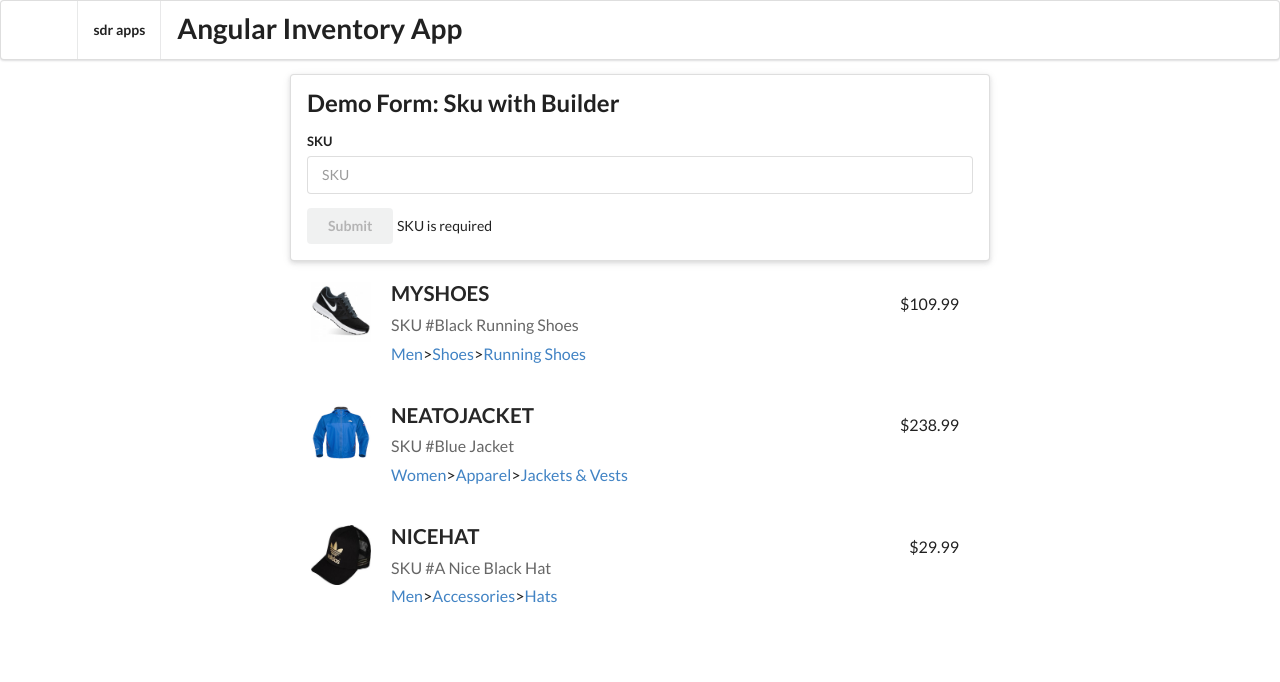
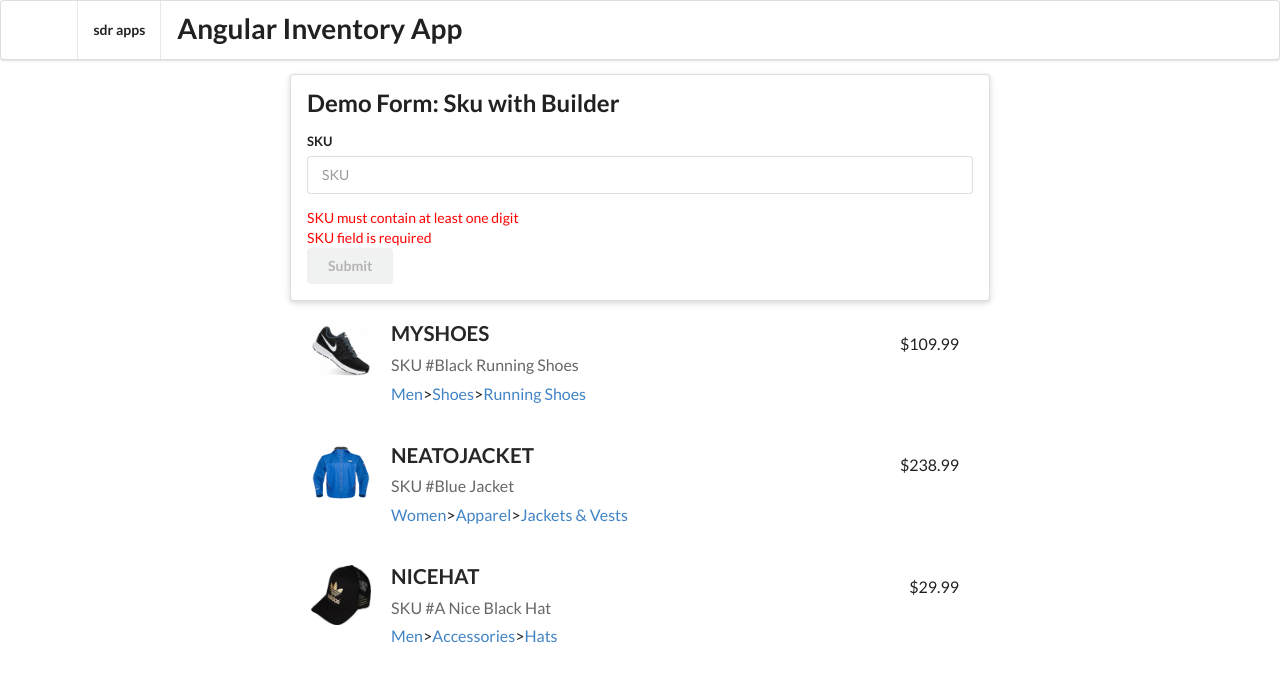
Before and after one commit to soumyaRauth/inventory-angular-app, an Angular app: page / in a window 1280 px wide. Shown: the top 682 px of the page. Built offline with nearby package versions, Linux system fonts and the light colour scheme.

Commit message:
custom reactive form validation added

```diff
--- a/src/app/demo-form-sku/demo-form-sku.component.html
+++ b/src/app/demo-form-sku/demo-form-sku.component.html
@@ -9,12 +9,18 @@
       <input type="text"
              id="skuInput"
              placeholder="SKU"
-             formControlName=sku>
+             formControlName=sku
+             autocomplete="off"
+             >
 
     </div>
 
+    <span *ngIf="myForm.controls['sku'].hasError('skuContainsNumber')"
+           class="ui error "><p [style.color]="'red'">SKU must contain at least one digit</span>
+    <span *ngIf="myForm.controls['sku'].hasError('startsWithNum')"
+           class="ui error "><p [style.color]="'red'">SKU can not start with number</span>
+    <span *ngIf="myForm.controls['sku'].hasError('required')"
+           class="ui error "><p [style.color]="'red'">SKU field is required</span>
   <button type="submit" class="ui button" [disabled]="!myForm.controls['sku'].valid">Submit</button>
-  <span *ngIf="myForm.controls['sku'].hasError('required')"
-         class="ui error ">SKU is required</span>
   </form>
 </div>
--- a/src/app/demo-form-sku/demo-form-sku.component.ts
+++ b/src/app/demo-form-sku/demo-form-sku.component.ts
@@ -1,5 +1,13 @@
 import { Component, OnInit } from '@angular/core';
 import { FormBuilder, FormControl,AbstractControl, FormGroup, Validators } from '@angular/forms';
+
+
+
+// function skuValidator(control: FormControl): { [s: string]: boolean } {
+//   if (!control.value.match(/^123/)) {
+//     return {invalidSku: true};
+//   }
+// }
 
 
 @Component({
@@ -8,15 +16,26 @@ import { FormBuilder, FormControl,AbstractControl, FormGroup, Validators } from
   styleUrls: ['./demo-form-sku.component.css']
 })
 export class DemoFormSKUComponent implements OnInit {
-  myForm: FormGroup;
-  sku:FormControl=new FormControl()
-  constructor(fb: FormBuilder) {
-    this.myForm = fb.group({
-      'sku': ['',Validators.required]
-    });
+myForm:FormGroup;
+sku:FormControl=new FormControl();
+
+constructor(private fb:FormBuilder)
+{
+  this.myForm=fb.group({
+    'sku':['', Validators.compose([Validators.required,skuContainsNum,skuStartsWithNum]) ]
+  })
+
+ this.myForm.valueChanges.subscribe((form:FormGroup)=>{
+   console.log(form['sku']);
+
+ })
+
+}
 
 
-  }
+
+
+
 
   ngOnInit() {
   }
@@ -25,3 +44,29 @@ export class DemoFormSKUComponent implements OnInit {
     console.log('you submitted value: ', value);
   }
 }
+
+
+function skuStartsWithNum(control: AbstractControl): {[key:string]:any} | null{
+
+  if(control.value.match(/^\d/)){
+    return {'startsWithNum':true}
+  }else{
+    return null;
+  }
+
+}
+
+
+/**
+  * Contains Number Validator
+  */
+ function skuContainsNum(control:AbstractControl):{[key:string]:any}|null{
+   console.log("SKU Contains num");
+   console.log(/\d/.test(control.value));
+
+  if(/\d/.test(control.value)){
+    return null;
+  }else{
+    return {'skuContainsNumber':true}
+  }
+}
--- a/tsconfig.json
+++ b/tsconfig.json
@@ -6,7 +6,7 @@
     "outDir": "./dist/out-tsc",
     "forceConsistentCasingInFileNames": true,
     "strict": false,
-    "noImplicitReturns": true,
+    "noImplicitReturns": false,
     "noFallthroughCasesInSwitch": true,
     "sourceMap": true,
     "declaration": false,
```
